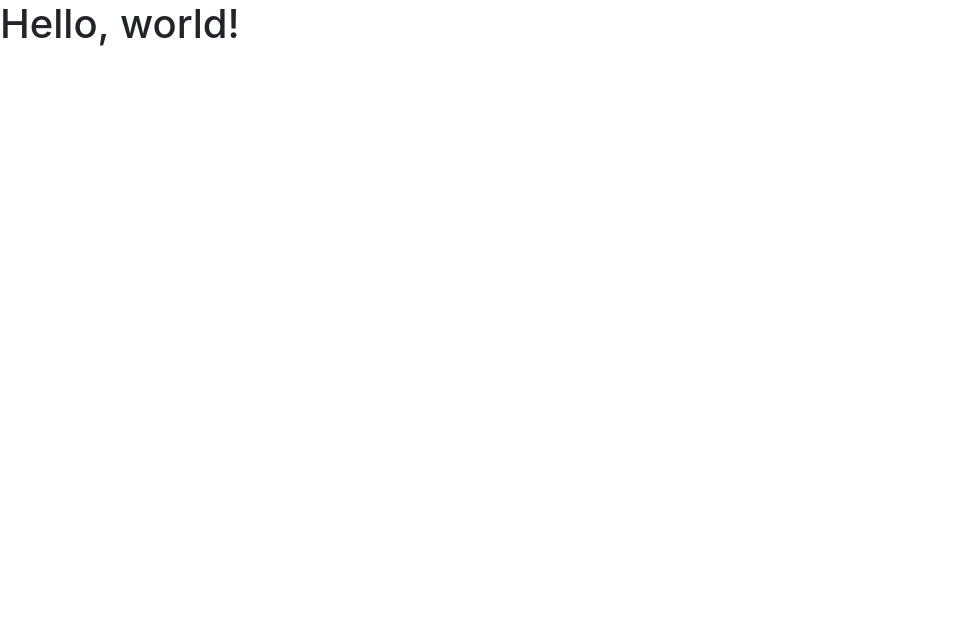
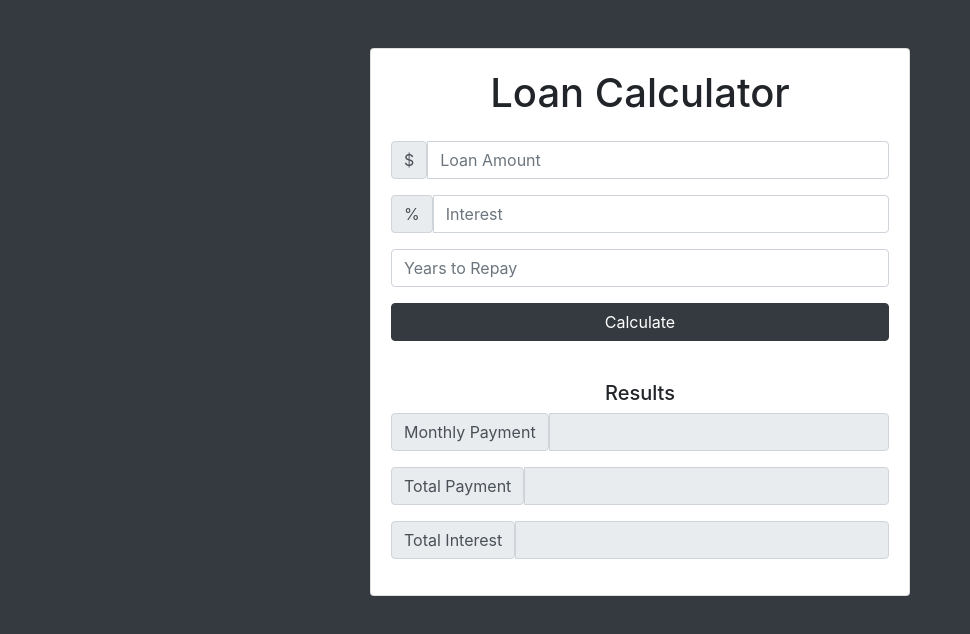
Before and after one commit to peterfchris/loan-calculator, a plain HTML site: page index.html in a window 1280 px wide. Shown: the whole page, without its empty margins (0-970 px from the left). Drawn offline with nearby package versions, Linux system fonts and the light colour scheme.

Commit message:
UI Built

```diff
--- a/index.html
+++ b/index.html
@@ -8,15 +8,71 @@
     <!-- Bootstrap CSS -->
     <link rel="stylesheet" href="https://maxcdn.bootstrapcdn.com/bootstrap/4.0.0/css/bootstrap.min.css" integrity="sha384-Gn5384xqQ1aoWXA+058RXPxPg6fy4IWvTNh0E263XmFcJlSAwiGgFAW/dAiS6JXm" crossorigin="anonymous">
 
-    <title>Hello, world!</title>
+    <title>Loan Calculator</title>
   </head>
-  <body>
-    <h1>Hello, world!</h1>
+  <body class="bg-dark">
+    <div class="container">
+      <div class="row">
+        <div class="col-md-6 mx-auto">
+          <div class="card card-body text-center mt-5">
+            <h1 class="heading display-5 pb-3">Loan Calculator</h1>
+            <form id="loan-form">
+              <div class="form-group">
+                <div class="input-group">
+                  <span class="input-group-text">$</span>
+                  <input type="number" class="form-control" id="amount" placeholder="Loan Amount">
+                </div>
+              </div>
+              <div class="form-group">
+                <div class="input-group">
+                  <span class="input-group-text">%</span>
+                  <input type="number" class="form-control" id="interest" placeholder="Interest">
+                </div>
+              </div>
+              <div class="form-group">
+                  <input type="number" class="form-control" id="years" placeholder="Years to Repay">
+              </div>
+                <div class="form-group">
+                  <input type="submit" value="Calculate" class="btn btn-dark btn-block">
+                </div>
+            </form>
+            <!-- LOADER -->
+            <!-- <div id="loading">
+              <img src="./img/loading.gif" alt="">
+            </div> -->
+            <!-- RESULTS -->
+            <div id="results" class="pt-4">
+              <h5>Results</h5>
+              <div class="form-group">
+                <div class="input-group">
+                  <span class="input-group-text">Monthly Payment</span>
+                  <input type="number" class="form-control" id="monthly-payment" disabled>
+                </div>
+              </div>
 
+              <div class="form-group">
+                <div class="input-group">
+                  <span class="input-group-text">Total Payment</span>
+                  <input type="number" class="form-control" id="total-payment" disabled>
+                </div>
+              </div>
+
+              <div class="form-group">
+                <div class="input-group">
+                  <span class="input-group-text">Total Interest</span>
+                  <input type="number" class="form-control" id="total-interest" disabled>
+                </div>
+              </div>
+            </div>
+          </div>
+        </div>
+      </div>
+    </div>
     <!-- Optional JavaScript -->
     <!-- jQuery first, then Popper.js, then Bootstrap JS -->
     <script src="https://code.jquery.com/jquery-3.2.1.slim.min.js" integrity="sha384-KJ3o2DKtIkvYIK3UENzmM7KCkRr/rE9/Qpg6aAZGJwFDMVNA/GpGFF93hXpG5KkN" crossorigin="anonymous"></script>
     <script src="https://cdnjs.cloudflare.com/ajax/libs/popper.js/1.12.9/umd/popper.min.js" integrity="sha384-ApNbgh9B+Y1QKtv3Rn7W3mgPxhU9K/ScQsAP7hUibX39j7fakFPskvXusvfa0b4Q" crossorigin="anonymous"></script>
     <script src="https://maxcdn.bootstrapcdn.com/bootstrap/4.0.0/js/bootstrap.min.js" integrity="sha384-JZR6Spejh4U02d8jOt6vLEHfe/JQGiRRSQQxSfFWpi1MquVdAyjUar5+76PVCmYl" crossorigin="anonymous"></script>
+    <script src="app.js"></script>
   </body>
 </html>
```
